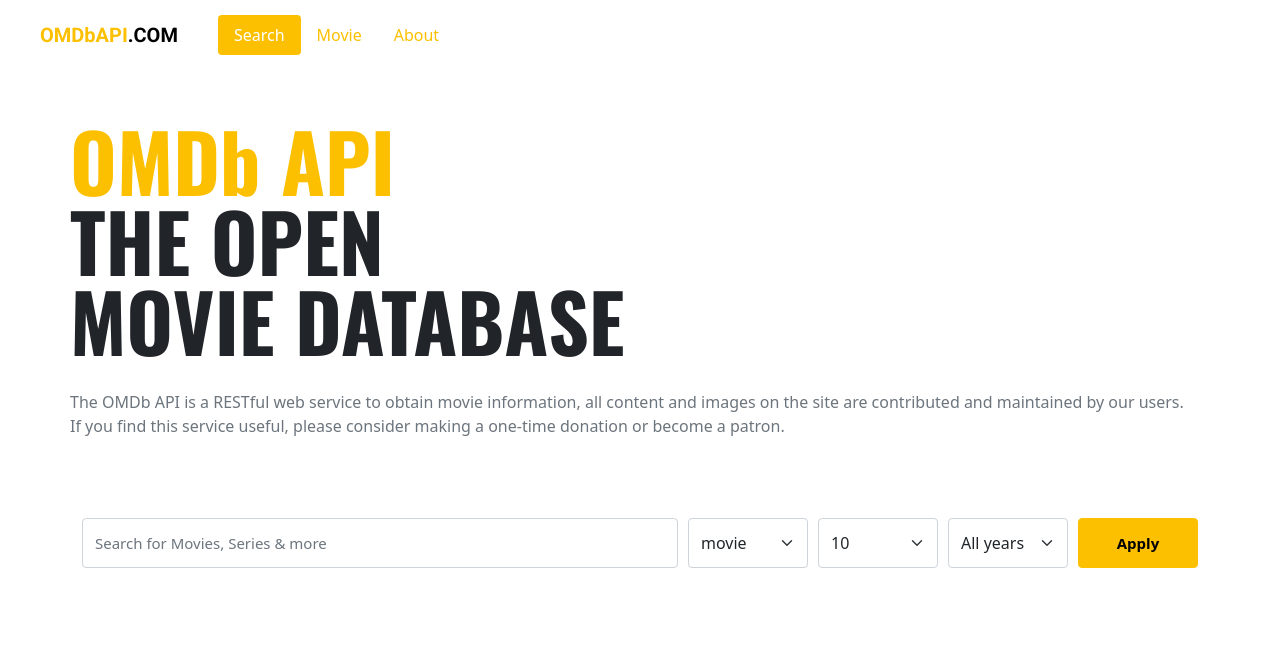
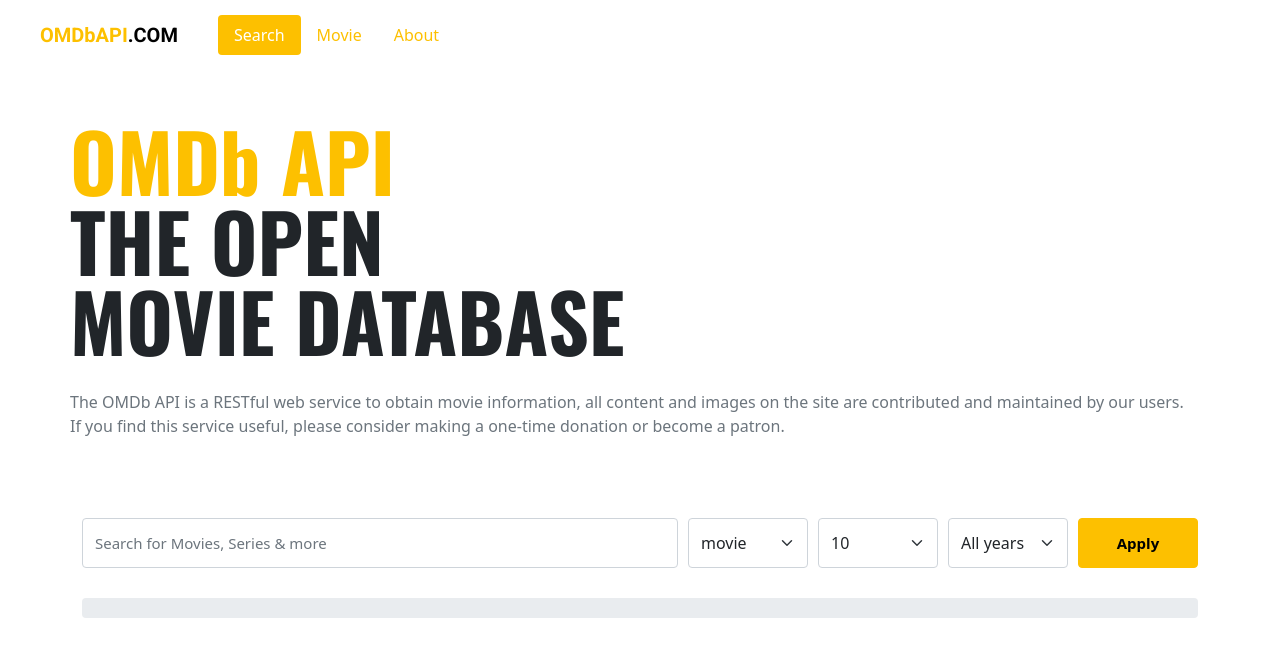
Before and after one commit to 0minKoh/vue-movie-site, a Vue app: page /#/ in a window 1280 px wide. Shown: the top 656 px of the page. Built offline with nearby package versions, Linux system fonts and the light colour scheme.

Commit message:
bootstrap container 커스터 마이징과 스타일 조정

```diff
--- a/src/components/MovieList.vue
+++ b/src/components/MovieList.vue
@@ -32,7 +32,14 @@
 </script>
 
 <style lang="scss" scoped>
+@import "~/scss/main";
   .container { //영화 검색할 때 출력 방식
+  margin-top:30px;
+    .inner {
+      background-color: $gray-200;
+      padding: 10px 0;
+      border-radius: 4px;
+    }
     .movies {
       display: flex;
       flex-wrap: wrap;
--- a/src/scss/main.scss
+++ b/src/scss/main.scss
@@ -1,5 +1,14 @@
 // Default variable 재정의(required 위에 위치해야 함)
 $primary: #FDC000;
+
+//Bootstrap container 반응형 크기 커스터마이징
+$container-max-width: (
+  sm: 540px,
+  md: 704px,
+  lg: 924px,
+  xl: 1140px,
+  xxl: 1364px
+);
 
 //추가 Required 모듈 import
 @import "../../node_modules/bootstrap/scss/functions";
```
